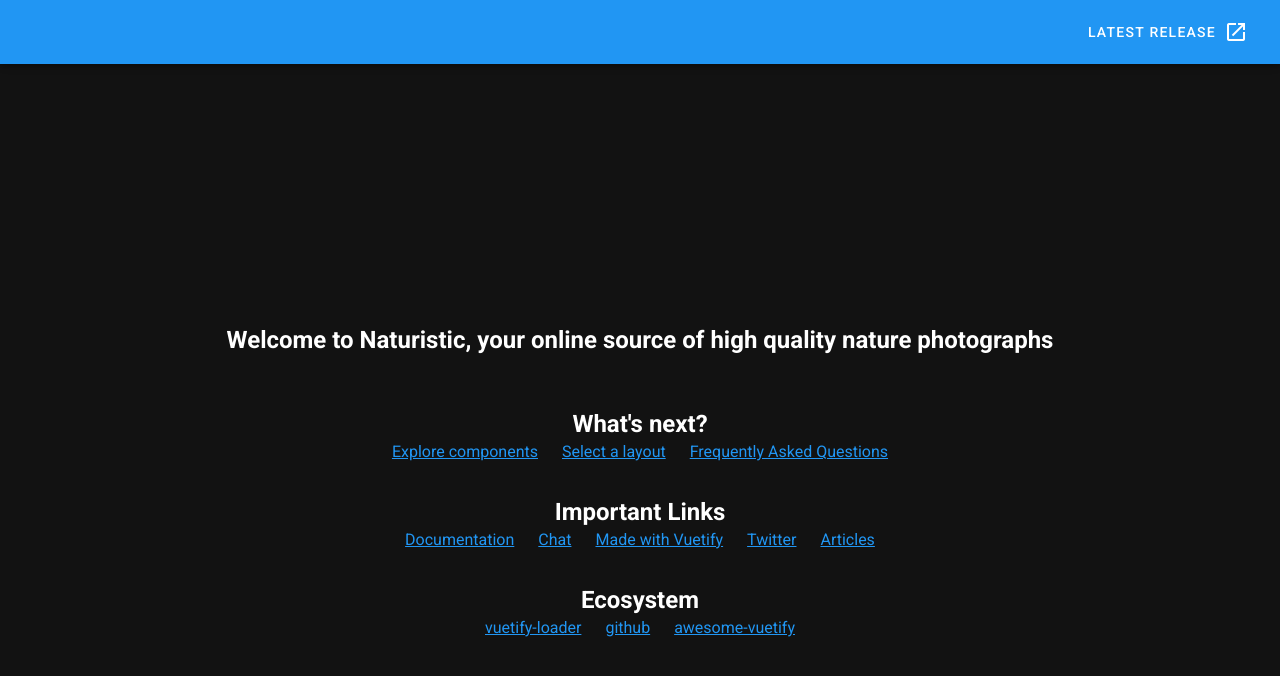
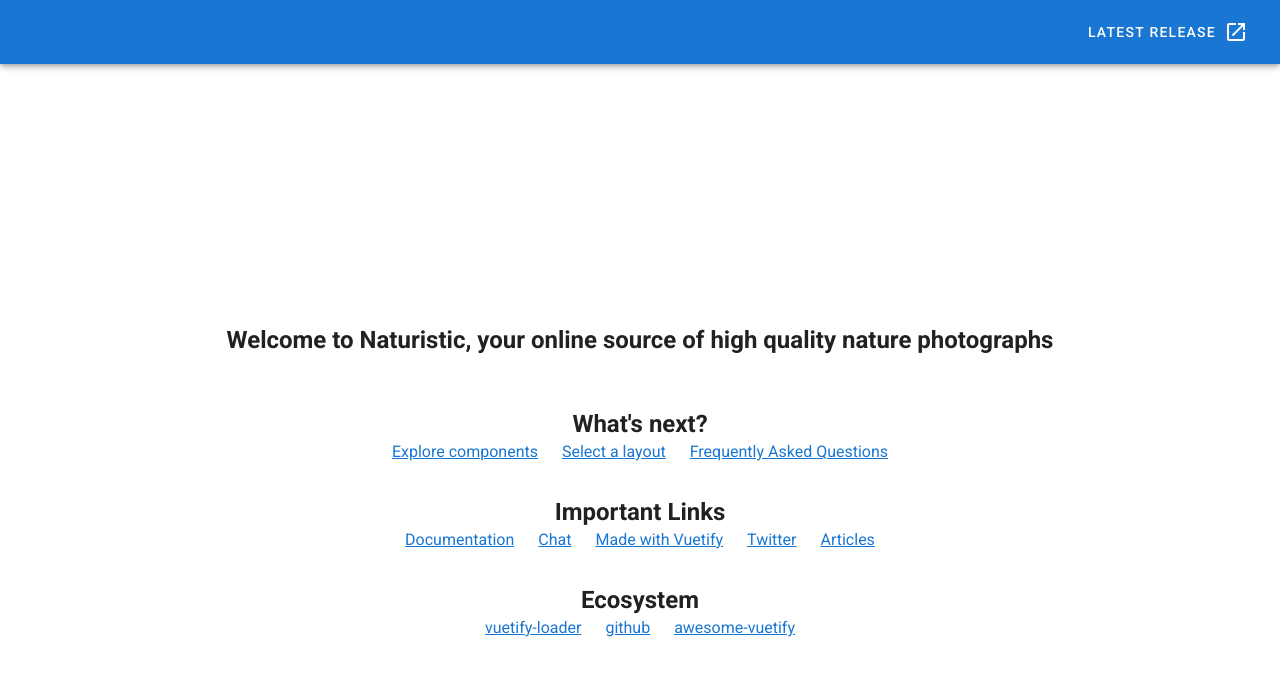
Before and after one commit to Naturistic/vuebase, a Vue app: page /#/ in a window 1280 px wide. Shown: the top 676 px of the page. Built offline with nearby package versions, Linux system fonts and the light colour scheme.

Commit message:
add theme to vuetify init

```diff
--- a/src/plugins/vuetify.js
+++ b/src/plugins/vuetify.js
@@ -4,5 +4,5 @@ import Vuetify from 'vuetify/lib/framework';
 Vue.use(Vuetify);
 
 export default new Vuetify({
-    theme: { dark: true },
+    theme: { light: true },
 });
```
